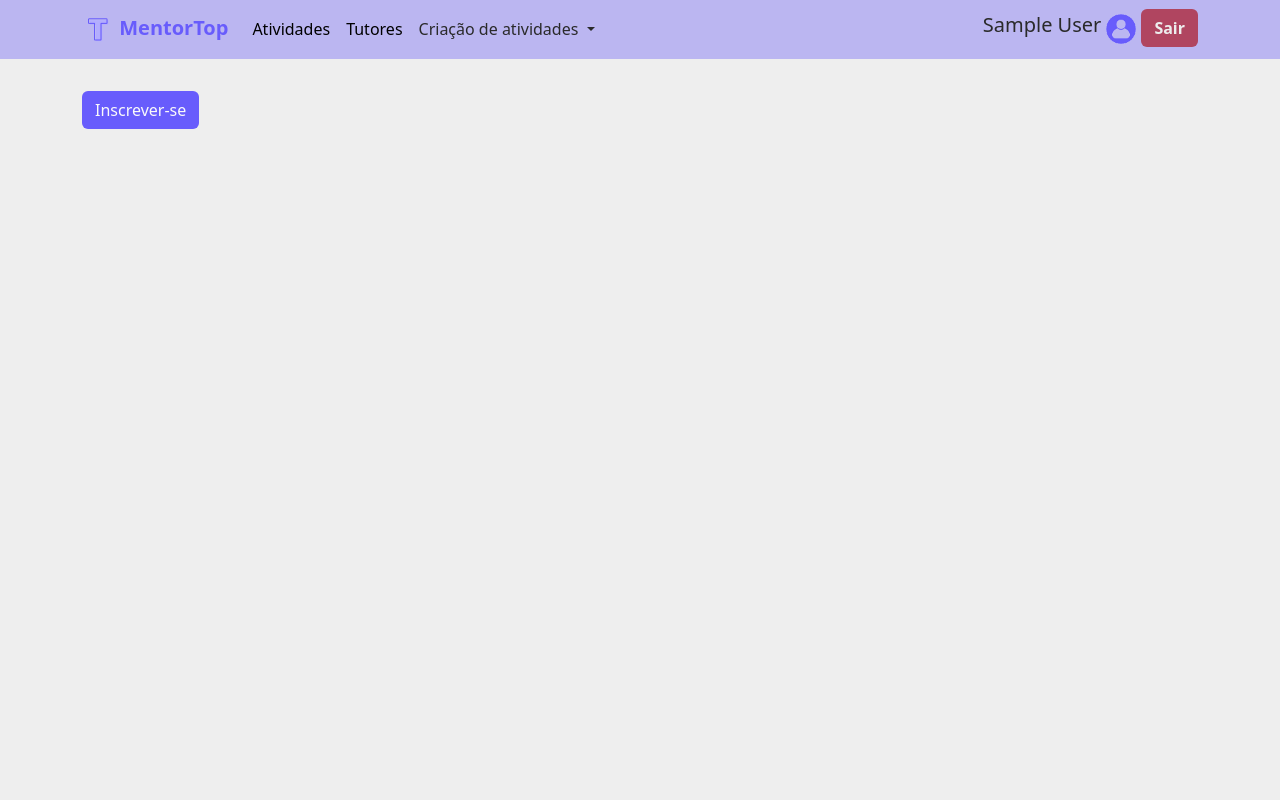
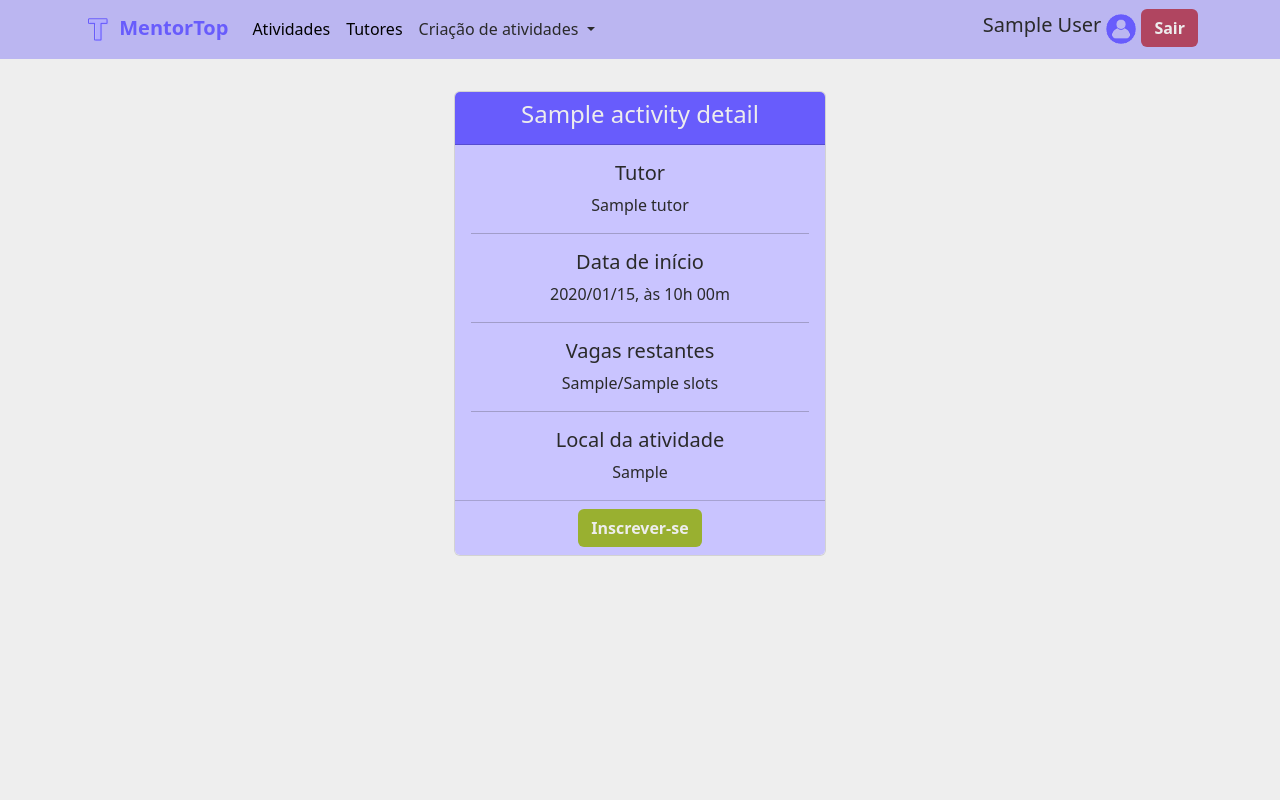
Before and after one commit to jhlmarques/Trabalho-Engenharia-de-Software, a Flask app: template app/templates/activity_details.html in a window 1280 px wide. Run offline with Flask 2, Linux system fonts and the light colour scheme; the visitor is signed in with stand-in values (Sample User, id 1); the template is opened without the code that fills it: most values are stand-ins (such as "Sample title", 1, 10 or a date in 2020).

Commit message:
add activity details

```diff
--- a/app/static/app.css
+++ b/app/static/app.css
@@ -4,8 +4,8 @@
     --primary-highlight-color: #5748f1;
     --secondary-color: #C9C4FF;
     --secondary-highlight-color: #bbb6f1;
-    --success-color: #b0a945;
-    --success-highlight-color: #a19b3b;
+    --success-color: #99B030;
+    --success-highlight-color: #8a9f2b;
     --danger-color: #b04560;
     --danger-highlight-color: #7b3043;
     --light-color: #EDEDED;
@@ -34,6 +34,18 @@
 .secondary-button:hover{
     background-color: var(--secondary-highlight-color);
     color: var(--dark-color);
+    font-weight: bold;
+}
+
+.success-button{
+    background-color: var(--success-color);
+    color: var(--light-color);
+    font-weight: bold;
+}
+
+.success-button:hover{
+    background-color: var(--success-highlight-color);
+    color: var(--light-color);
     font-weight: bold;
 }
 
--- a/app/templates/activity_details.html
+++ b/app/templates/activity_details.html
@@ -4,15 +4,51 @@ Atividades
 {% endblock %}
 
 {% block content %}
+
+<div class="d-flex justify-content-center">
+  <div class="col-lg-4">
+    <div class="card">
+      <div class="card-header card-title text-center">
+        <h4>
+          {{activityDetails.subject}}
+        </h4>
+      </div>
+      <div class="card-body text-center card-content">
+        <div class="card-text">
+          <h5>Tutor</h5>
+          {{activityDetails.tutor}}
+          <hr/>
+
+          <h5>Data de início</h5>
+          <div id="activityDate">
+            {{activityDetails.startDate | format_date}}
+          </div>
+          <hr/>
+
+          <h5>Vagas restantes</h5>
+          {{activityDetails.slotsOccupied}}/{{activityDetails.slots}}
+          <hr/>
+
+          <h5>Local da atividade</h5>
+          {{activityDetails.meetingPlace}}
+        </div>
+      </div>
+      <div class="card-footer text-center card-content">
         {% if isSubscribed %}
         <form action="/activities/{{activityDetails.id}}?subscribing=0" method="POST">
-    <button type="submit" class="btn" style="color: #FAFAFA; background-color: #FF653B;">Cancelar Inscrição</button>
+          <button type="submit" class="btn danger-button">Cancelar Inscrição</button>
         </form>
         {% endif %}
 
         {% if not isSubscribed %}
         <form action="/activities/{{activityDetails.id}}?subscribing=1" method="POST">
-    <button type="submit" class="btn" style="color: #FAFAFA; background-color: #685CFC ;">Inscrever-se</button>
+          <button type="submit" class="btn success-button">Inscrever-se</button>
         </form>
         {% endif %}
+      </div>
+    </div>
+  </div>
+</div>
+
+
 {% endblock %}
```
Also changed, not shown: app/templates/activities.html (+0 -9 lines), app/templates/activity_creation.html (+24 -22 lines). Lines whose indentation alone changed are shown as unchanged.
